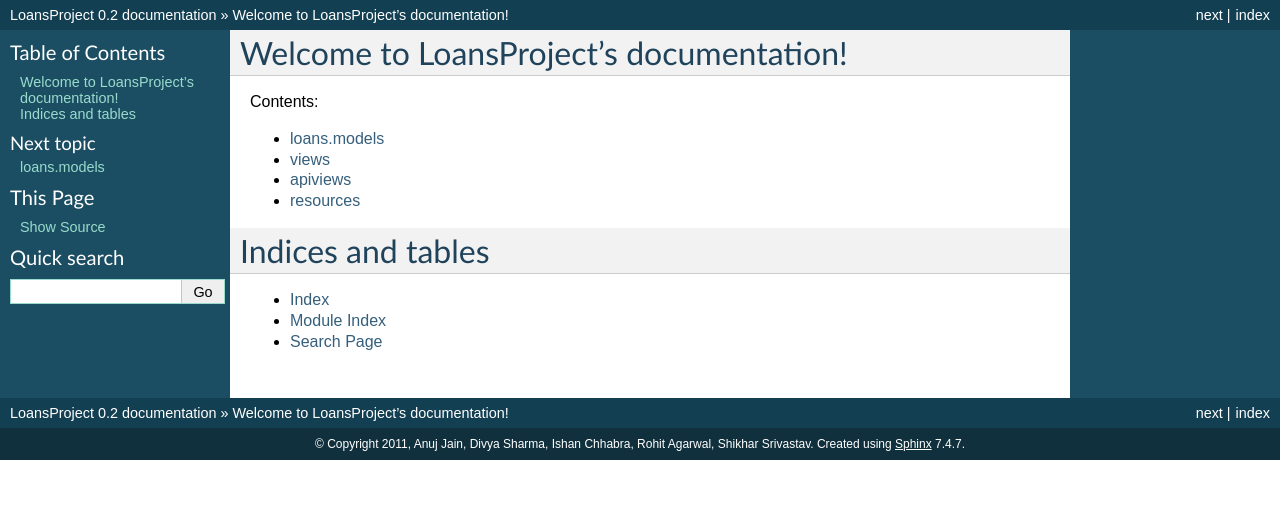
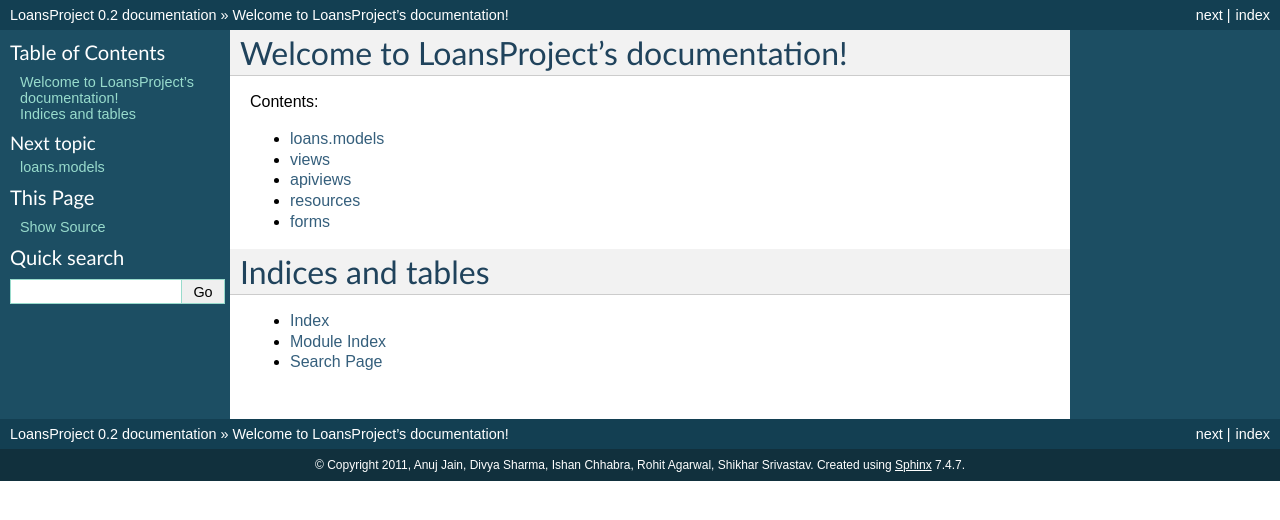
Before and after one commit to CSL306/loansProject, a Sphinx documentation site: the page built from docs/index.rst, in a window 1280 px wide. Shown: the top 520 px of the page. Built offline with Sphinx 7.4.7, drawn with Linux system fonts in a browser that asks for light colours.

Commit message:
Minor refactoring

```diff
--- /dev/null
+++ b/docs/forms.rst
@@ -0,0 +1,5 @@
+forms
+======================
+
+.. automodule:: forms
+    :members:
--- a/docs/index.rst
+++ b/docs/index.rst
@@ -15,6 +15,7 @@ Contents:
    views
    apiviews
    resources
+   forms
 
 Indices and tables
 ==================
```
Also changed, not shown: forms.py (+10 -6 lines), 13 other files.
